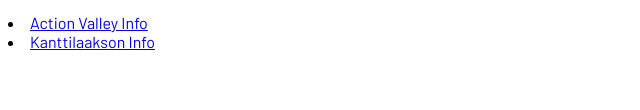
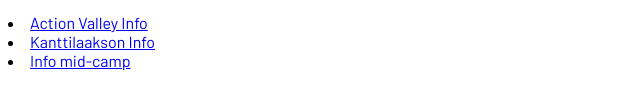
Before and after one commit to justusBerner/Kajo2022-docs, a plain HTML site: page index.html in a window 1280 px wide. Shown: the part 192-302 px from the top of the page, without its empty margins (0-640 px from the left). Drawn offline with Linux system fonts and the light colour scheme.

Commit message:
keskiäiset kv

```diff
--- a/index.html
+++ b/index.html
@@ -16,6 +16,8 @@
     <p>2 </p>
         <li><a href="./web/Action_Valley_info .pdf">Action Valley Info</a></li>
         <li><a href="./web/Kanttilaakson_info.pdf">Kanttilaakson Info</a></li>
+        <li><a href="./web/info_camp_kv.pdf">Info mid-camp</a></li>
+
         </div>
     </div>
 
```
Also changed, not shown: 1 other file.
